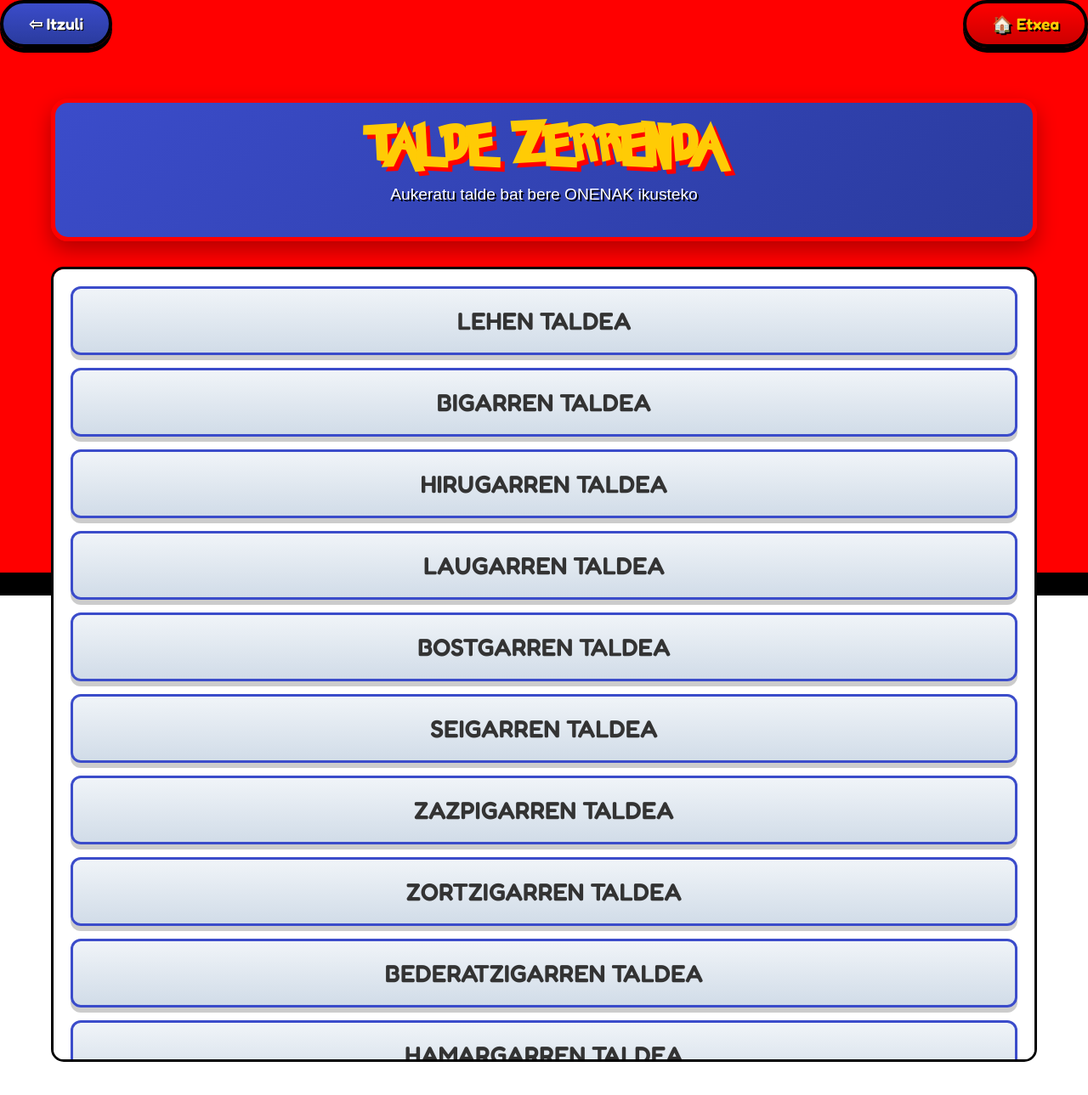
After one commit to Yassin-M/PokedexISAD, a Flask app: page /taldezerrenda_test in a window 1280 px wide. The commit adds this page. Shown: the top 1289 px of the page at 85% size. Run offline with Flask 3, Linux system fonts and the light colour scheme.

Commit message:
onenak, taldeZerrenda.html sortuta, eta metodoak ere. Probatzea falta da.

```diff
--- a/app/controller/view/bista_kontroladorea.py
+++ b/app/controller/view/bista_kontroladorea.py
@@ -1,5 +1,4 @@
-import json
-from flask import Blueprint, render_template, request
+from flask import Blueprint, render_template, request, session
 from app.controller.model.eredu_kontroladorea import EreduKontroladorea
 
 def pokedex_blueprint(db):
@@ -46,11 +45,6 @@ def chatbot_blueprint(db):
         pokemonMugimenduak = service.getMugimenduIkasgarriak(id)
         return render_template('mugimenduak.html', pokemon=pokemonMugimenduak)
 
-    @chatbot_bp.route('/chatbot/onenak/<int:id>')
-    def onenak(id):
-        pokemonOnenak = service.bistaratu_pokemon(id)
-        return render_template('onenak.html', pokemon=pokemonOnenak)
-
     @chatbot_bp.route('/chatbot/eboluzioa/<int:id>')
     def getEboluzioa(id):
         pokemonEboluzioa = service.getEboluzioa(id)
@@ -61,4 +55,36 @@ def chatbot_blueprint(db):
         pokemonIndarrak = service.getIndarrak(id)
         return render_template("indarrak.html", pokemon=pokemonIndarrak)
 
+    @chatbot_bp.route('/onenak/<taldeIzena>')
+    def getOnenak(taldeIzena):
+        erabiltzaileIzena = session.get('username')
+        pokemonOnenak=service.getOnenak({
+            "taldeIzena": taldeIzena,
+            "erabiltzaileIzena": erabiltzaileIzena
+        })
+        return render_template('onenak.html', taldea=pokemonOnenak)
+
+    @chatbot_bp.route('/taldezerrenda')
+    def taldeZerrenda():
+        erabiltzaileIzena = session.get('username')
+        taldeZerrenda = service.getTaldeZerrenda(erabiltzaileIzena)
+        return render_template('taldeZerrenda.html', taldeak=taldeZerrenda)
+
+    @chatbot_bp.route('/taldezerrenda_test')
+    def taldeZerrenda_test():
+        # 使用模拟数据测试HTML模板
+        mock_taldeak = [
+            {"taldeIzena": "LEHEN TALDEA"},
+            {"taldeIzena": "BIGARREN TALDEA"},
+            {"taldeIzena": "HIRUGARREN TALDEA"},
+            {"taldeIzena": "LAUGARREN TALDEA"},
+            {"taldeIzena": "BOSTGARREN TALDEA"},
+            {"taldeIzena": "SEIGARREN TALDEA"},
+            {"taldeIzena": "ZAZPIGARREN TALDEA"},
+            {"taldeIzena": "ZORTZIGARREN TALDEA"},
+            {"taldeIzena": "BEDERATZIGARREN TALDEA"},
+            {"taldeIzena": "HAMARGARREN TALDEA"}
+        ]
+
+        return render_template('taldeZerrenda.html', taldeak=mock_taldeak)
     return chatbot_bp
--- /dev/null
+++ b/app/static/css/taldeZerrenda.css
@@ -0,0 +1,224 @@
+/* taldezerrenda.css - Talde Zerrenda orrirako estilo bereziak */
+
+/* Talde Zerrenda orrirako bakarrik balio duena */
+.taldezerrenda-container {
+    max-width: 1200px;
+    margin: 0 auto;
+    padding: 20px;
+    height: 90vh;
+    display: flex;
+    flex-direction: column;
+}
+
+.taldezerrenda-header {
+    text-align: center;
+    margin: 20px 0 30px;
+    padding: 20px;
+    background: linear-gradient(135deg, #3b4cca 0%, #2a3b9e 100%);
+    color: #ffcb05;
+    border-radius: 20px;
+    border: 5px solid #ff0000;
+    box-shadow: 0 10px 25px rgba(0, 0, 0, 0.3);
+}
+
+.taldezerrenda-title {
+    font-family: 'Pokemon', sans-serif;
+    font-size: 3rem;
+    margin: 0;
+    text-shadow: 5px 5px 0 #ff0000;
+    letter-spacing: 2px;
+}
+
+.taldezerrenda-subtitle {
+    font-size: 1.2rem;
+    margin-top: 10px;
+    text-shadow: 2px 2px 0 #000;
+    color: white;
+}
+
+/* Talde zerrenda edukiontzia */
+.taldeak-container {
+    flex-grow: 1;
+    background: white;
+    border-radius: 15px;
+    border: 3px solid black;
+    padding: 20px;
+    margin-bottom: 20px;
+    overflow-y: auto;
+    display: flex;
+    flex-direction: column;
+}
+
+/* Talde zerrenda */
+.taldeak-lista {
+    display: flex;
+    flex-direction: column;
+    gap: 15px;
+    flex-grow: 1;
+}
+
+/* Talde botoia */
+.talde-botoia {
+    background: linear-gradient(to bottom, #f0f4f8 0%, #d1dce8 100%);
+    border: 3px solid #3b4cca;
+    border-radius: 12px;
+    padding: 20px;
+    text-decoration: none;
+    color: #333;
+    font-family: 'Fredoka', sans-serif;
+    font-size: 1.8rem;
+    font-weight: 600;
+    text-align: center;
+    cursor: pointer;
+    transition: all 0.3s ease;
+    text-transform: uppercase;
+    box-shadow: 0 6px 0 rgba(0,0,0,0.2);
+    position: relative;
+    overflow: hidden;
+}
+
+.talde-botoia:hover {
+    transform: translateY(-5px);
+    background: linear-gradient(to bottom, #ffcb05 0%, #ffa500 100%);
+    border-color: #ff0000;
+    box-shadow: 0 10px 20px rgba(0,0,0,0.2);
+    color: #3b4cca;
+}
+
+.talde-botoia:active {
+    transform: translateY(2px);
+    box-shadow: 0 3px 0 rgba(0,0,0,0.2);
+}
+
+/* Talde botoiaren efektua */
+.talde-botoia::before {
+    content: '';
+    position: absolute;
+    top: 0;
+    left: -100%;
+    width: 100%;
+    height: 100%;
+    background: linear-gradient(90deg, transparent, rgba(255, 255, 255, 0.4), transparent);
+    transition: left 0.5s;
+}
+
+.talde-botoia:hover::before {
+    left: 100%;
+}
+
+/* Talde kopuru txikia dagoenean */
+.taldeak-hutsik {
+    text-align: center;
+    padding: 40px;
+    color: #888;
+}
+
+.taldeak-hutsik p:first-child {
+    font-size: 1.5rem;
+    margin-bottom: 10px;
+}
+
+.taldeak-hutsik p:last-child {
+    font-size: 1rem;
+}
+
+/* Scrollbar estiloak */
+.taldeak-container::-webkit-scrollbar {
+    width: 10px;
+}
+
+.taldeak-container::-webkit-scrollbar-track {
+    background: #f0f4f8;
+    border-radius: 5px;
+}
+
+.taldeak-container::-webkit-scrollbar-thumb {
+    background: linear-gradient(to bottom, #ff0000 0%, #cc0000 100%);
+    border-radius: 5px;
+    border: 2px solid #f0f4f8;
+}
+
+.taldeak-container::-webkit-scrollbar-thumb:hover {
+    background: linear-gradient(to bottom, #ff5555 0%, #cc0000 100%);
+}
+
+/* Nabigazio botoiak */
+.taldezerrenda-nav {
+    display: flex;
+    justify-content: space-between;
+    margin-bottom: 20px;
+}
+
+.taldezerrenda-nav-btn {
+    padding: 12px 30px;
+    font-size: 1.2rem;
+    font-weight: bold;
+    border-radius: 50px;
+    border: 4px solid black;
+    box-shadow: 0 6px 0 #000;
+    cursor: pointer;
+    transition: all 0.2s;
+    display: inline-flex;
+    align-items: center;
+    justify-content: center;
+    gap: 10px;
+    text-decoration: none;
+    font-family: 'Fredoka', sans-serif;
+}
+
+.taldezerrenda-btn-back {
+    background: linear-gradient(to bottom, #3b4cca 0%, #2a3b9e 100%);
+    color: white;
+    text-shadow: 1px 1px 0 #000;
+}
+
+.taldezerrenda-btn-home {
+    background: linear-gradient(to bottom, #ff0000 0%, #cc0000 100%);
+    color: #ffcb05;
+    text-shadow: 2px 2px 0 #000;
+}
+
+.taldezerrenda-nav-btn:hover {
+    transform: translateY(3px);
+    box-shadow: 0 3px 0 #000;
+}
+
+/* Erantzunkortasuna */
+@media (max-width: 768px) {
+    .taldezerrenda-title {
+        font-size: 2.2rem;
+    }
+
+    .taldezerrenda-subtitle {
+        font-size: 1rem;
+    }
+
+    .talde-botoia {
+        font-size: 1.5rem;
+        padding: 15px;
+    }
+
+    .taldezerrenda-nav {
+        flex-direction: column;
+        gap: 15px;
+    }
+
+    .taldezerrenda-nav-btn {
+        width: 100%;
+    }
+}
+
+@media (max-width: 480px) {
+    .taldezerrenda-container {
+        padding: 10px;
+    }
+
+    .taldezerrenda-header {
+        padding: 15px;
+        margin: 10px 0 20px;
+    }
+
+    .taldeak-container {
+        padding: 15px;
+    }
+}
--- a/app/templates/chatbot.html
+++ b/app/templates/chatbot.html
@@ -35,7 +35,7 @@
             </a>
 
             <!-- Taldeko Pokemon onenak -->
-            <a href="/pokedex?mode=onenak" class="chatbot-card">
+            <a href="/taldeZerrenda" class="chatbot-card">
                 <div class="chatbot-icon">🏆</div>
                 <h3 class="chatbot-card-title">ONENAK</h3>
                 <p class="chatbot-card-desc">Ikusi zure taldeko Pokemon hoberenak</p>
--- /dev/null
+++ b/app/templates/taldeZerrenda.html
@@ -0,0 +1,48 @@
+<!DOCTYPE html>
+<html lang="eu">
+<head>
+    <meta charset="UTF-8">
+    <meta name="viewport" content="width=device-width, initial-scale=1.0">
+    <title>Talde Zerrenda</title>
+    <link rel="stylesheet" href="{{ url_for('static', filename='css/style.css') }}">
+    <link rel="stylesheet" href="{{ url_for('static', filename='css/taldezerrenda.css') }}">
+</head>
+<body class="chatbot-body">
+    <!-- Talde Zerrenda nabigazio barra -->
+    <div class="taldezerrenda-nav">
+        <button onclick="window.history.back()" class="taldezerrenda-nav-btn taldezerrenda-btn-back">
+            ⇦ Itzuli
+        </button>
+        <button onclick="window.location.href='/'" class="taldezerrenda-nav-btn taldezerrenda-btn-home">
+            🏠 Etxea
+        </button>
+    </div>
+
+    <!-- Talde Zerrenda edukia -->
+    <div class="taldezerrenda-container">
+        <!-- Izenburu eremua -->
+        <header class="taldezerrenda-header">
+            <h1 class="taldezerrenda-title">TALDE ZERRENDA</h1>
+            <p class="taldezerrenda-subtitle">Aukeratu talde bat bere ONENAK ikusteko</p>
+        </header>
+
+        <!-- Taldeak erakusteko edukiontzia -->
+        <div class="taldeak-container">
+            <div class="taldeak-lista">
+                {% if taldeak %}
+                    {% for taldea in taldeak %}
+                        <a href="{{ url_for('chatbot.getOnenak', taldeIzena=taldea.taldeIzena) }}" class="talde-botoia">
+                            {{ taldea.taldeIzena }}
+                        </a>
+                    {% endfor %}
+                {% else %}
+                    <div class="taldeak-hutsik">
+                        <p>Ez duzu talderik sortu</p>
+                        <p>Sortu talde bat lehenik ONENAK ikusteko</p>
+                    </div>
+                {% endif %}
+            </div>
+        </div>
+    </div>
+</body>
+</html>
```
Also changed, not shown: app/controller/model/eredu_kontroladorea.py (+88 -19 lines), app/templates/taldezerrenda_test.html (added, +48 -0 lines).
